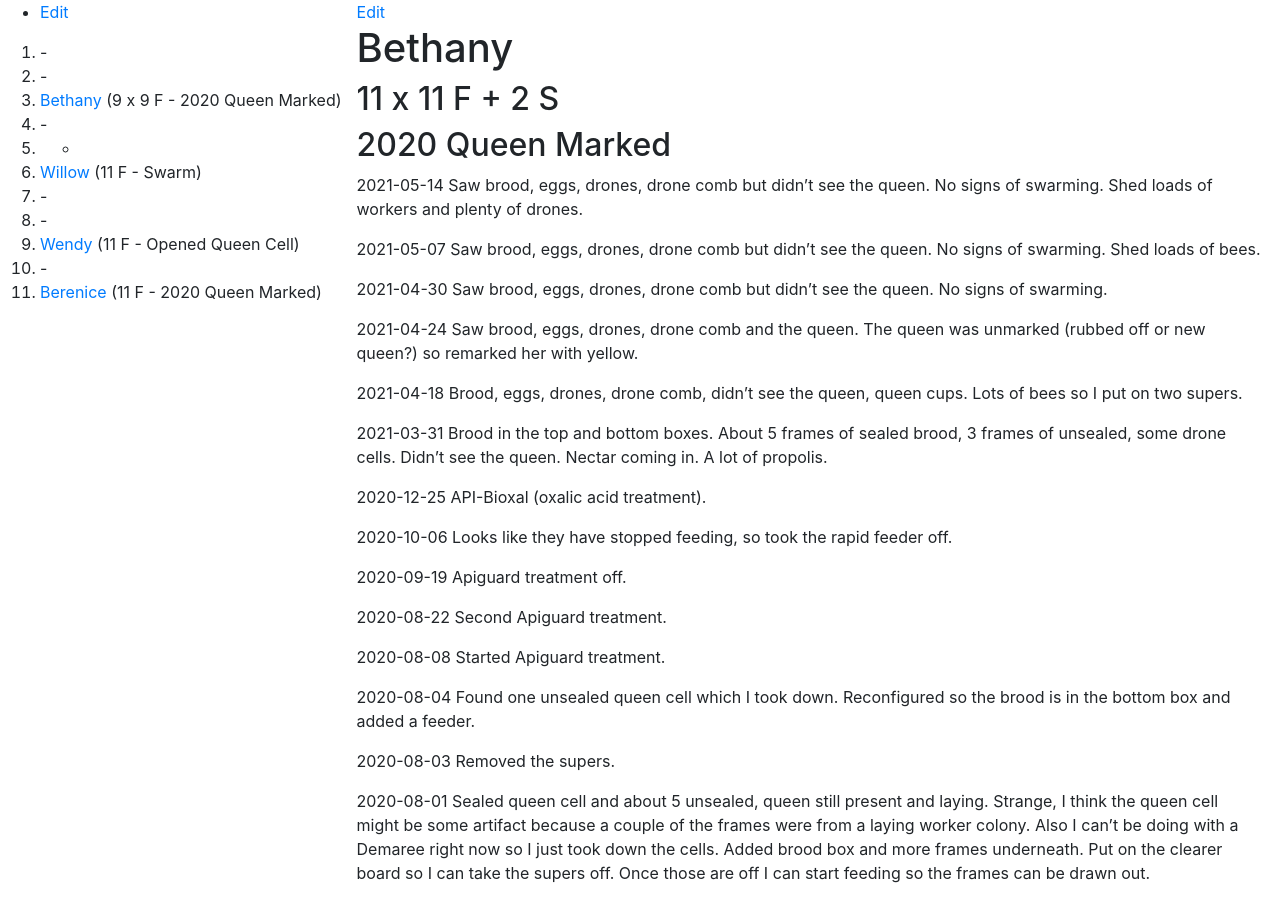
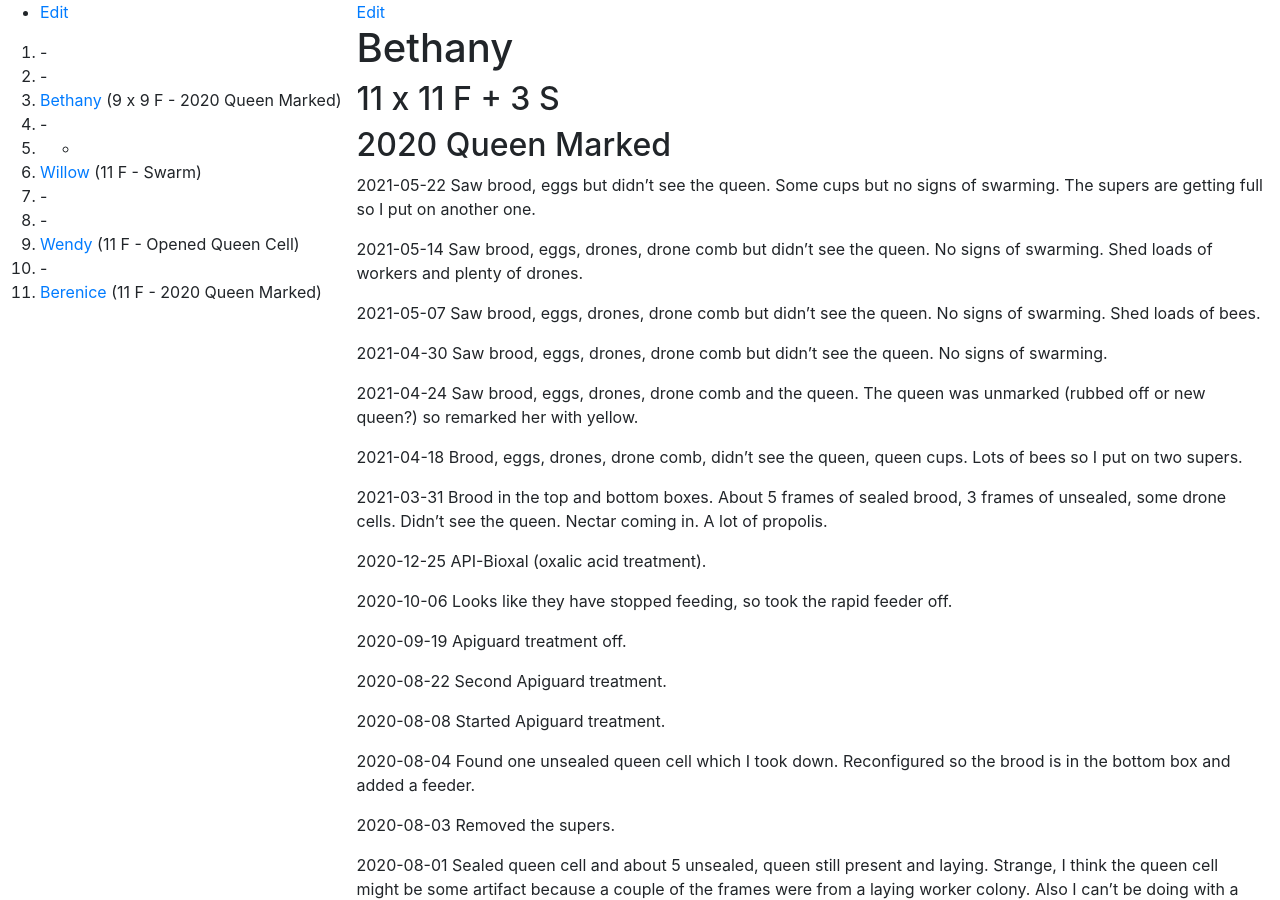
Before and after one commit to joejcollins/rhapsody-angel, a Jekyll site: the page built from queens/2020-bethany.md, in a window 1280 px wide and 900 px high. Built offline with Jekyll 4.4.1, drawn with Linux system fonts in a browser that asks for light colours; our own code applies the rules of GitHub Pages for plain Markdown files.

Commit message:
Hive inspection

```diff
--- a/queens/2020-bethany.md
+++ b/queens/2020-bethany.md
@@ -1,6 +1,8 @@
 # Bethany
-## 11 x 11 F + 2 S
+## 11 x 11 F + 3 S
 ## 2020 Queen Marked
+
+2021-05-22 Saw brood, eggs but didn't see the queen.  Some cups but no signs of swarming.  The supers are getting full so I put on another one.
 
 2021-05-14 Saw brood, eggs, drones, drone comb but didn't see the queen.  No signs of swarming.  Shed loads of workers and plenty of drones.
 
```
Also changed, not shown: queens/2020-berenice.md (+2 -0 lines), 3 other files.
